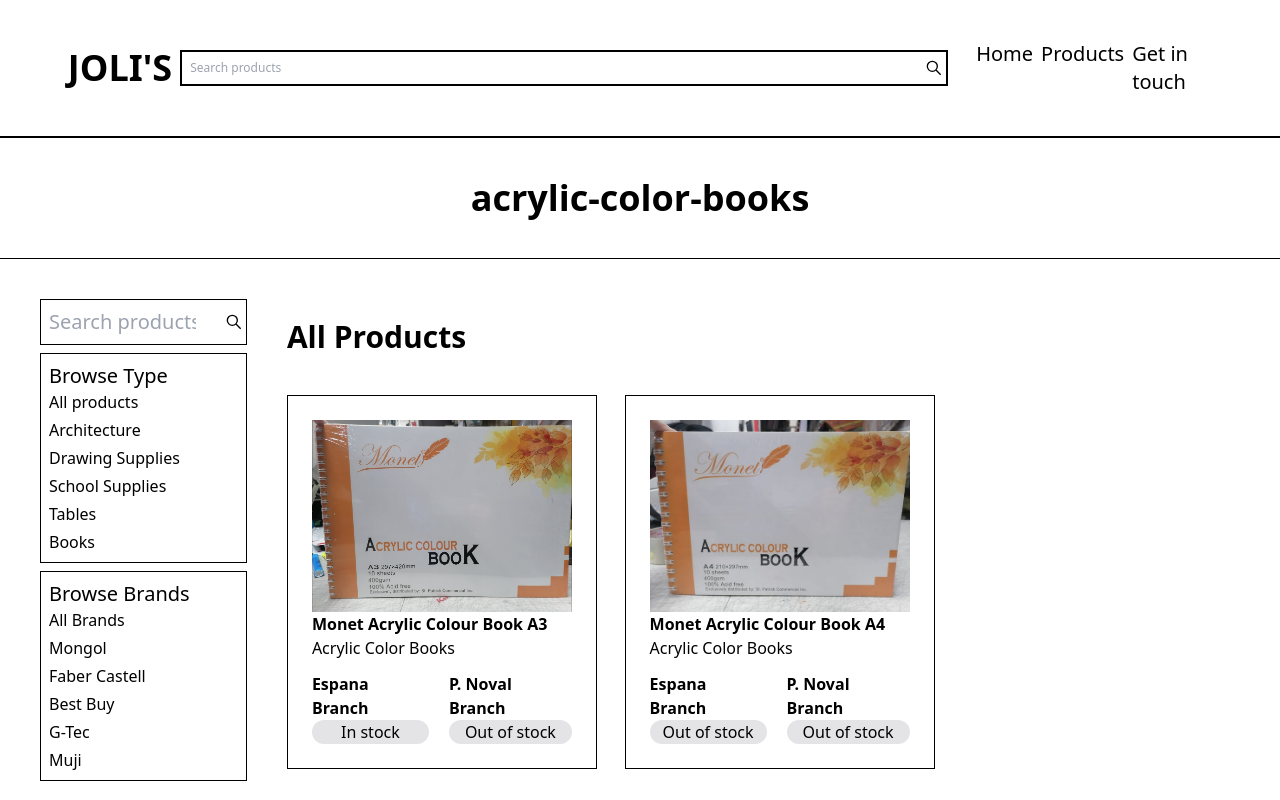
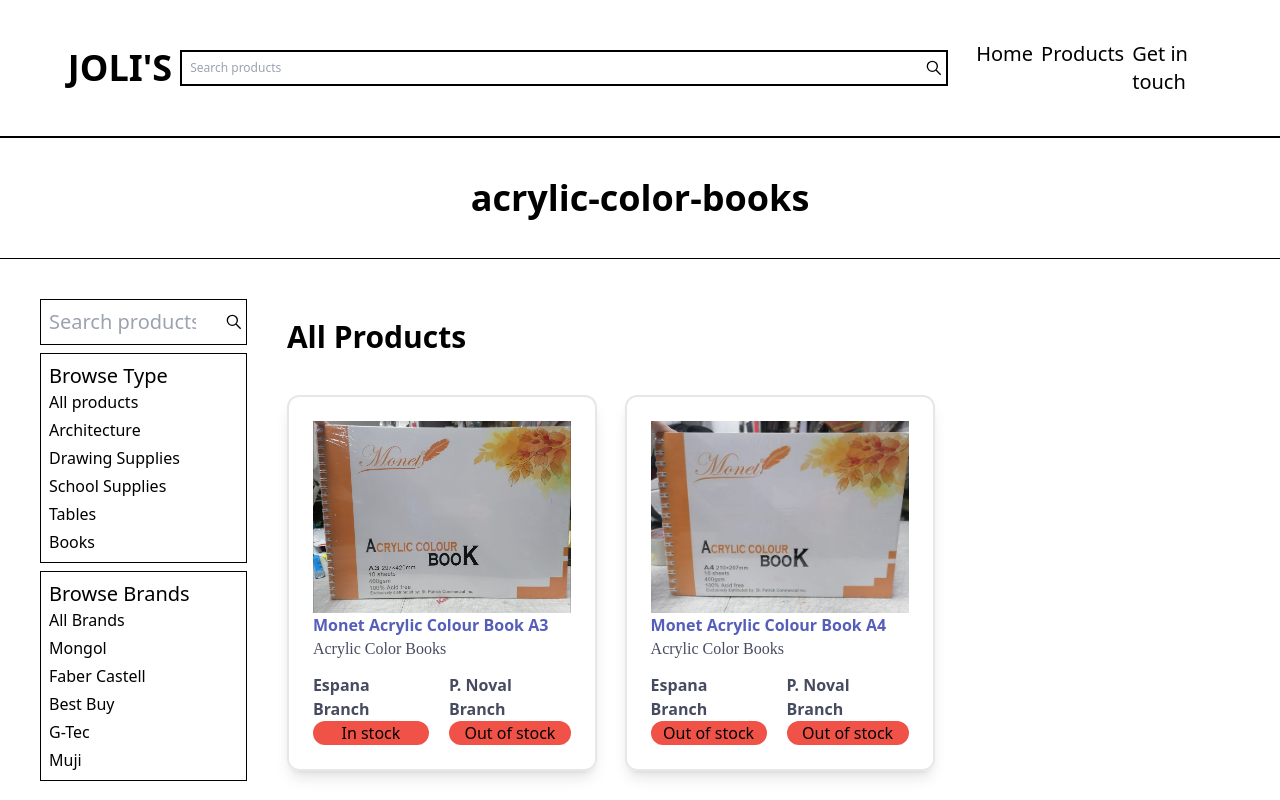
Before and after one commit to quinzonjosh/jolis, a Next.js app: page /categories/acrylic-color-books in a window 1280 px wide. Shown: the top 800 px of the page. Built offline with nearby package versions, Linux system fonts and the light colour scheme.

Commit message:
Modified Product cards to match new design

```diff
--- a/components/Product/Product.jsx
+++ b/components/Product/Product.jsx
@@ -4,25 +4,25 @@ function Product({ image, name, category, espana_stock, pnoval_stock }) {
   return (
     <div
       className="block max-w-[160px] md:max-w-[310px] p-3 md:p-6
-                 md:text-base text-[14px] border border-black
+                 md:text-base text-[14px] border-2 rounded-xl shadow-lg
                  mb-5"
     >
       <div className="relative w-[100%] h-40 md:h-48">
         <Image src={image} alt="sample" layout="fill" />
       </div>
 
-      <h3 className="font-bold break-words">{name}</h3>
-      <p className="mb-3">{category}</p>
+      <h3 className="font-bold break-words text-secondary">{name}</h3>
+      <p className="mb-3 font-['merriweather'] text-primary">{category}</p>
       <div className="flex flex-row gap-5 ">
         <div className="flex flex-col">
-          <div className="font-bold">Espana Branch</div>
-          <div className="bg-zinc-200 rounded-xl px-1 text-center">
+          <div className="font-bold text-primary">Espana Branch</div>
+          <div className={`${espana_stock == "In Stock" ? "bg-success" : "bg-error"} rounded-xl px-1 text-center`}>
             {espana_stock}
           </div>
         </div>
         <div className="flex flex-col">
-          <div className="font-bold">P. Noval Branch</div>
-          <div className="bg-zinc-200 rounded-xl px-3 text-center">
+          <div className="font-bold text-primary">P. Noval Branch</div>
+          <div className={`${pnoval_stock == "In Stock" ? "bg-success" : "bg-error"} rounded-xl px-3 text-center`}>
             {pnoval_stock}
           </div>
         </div>
```
